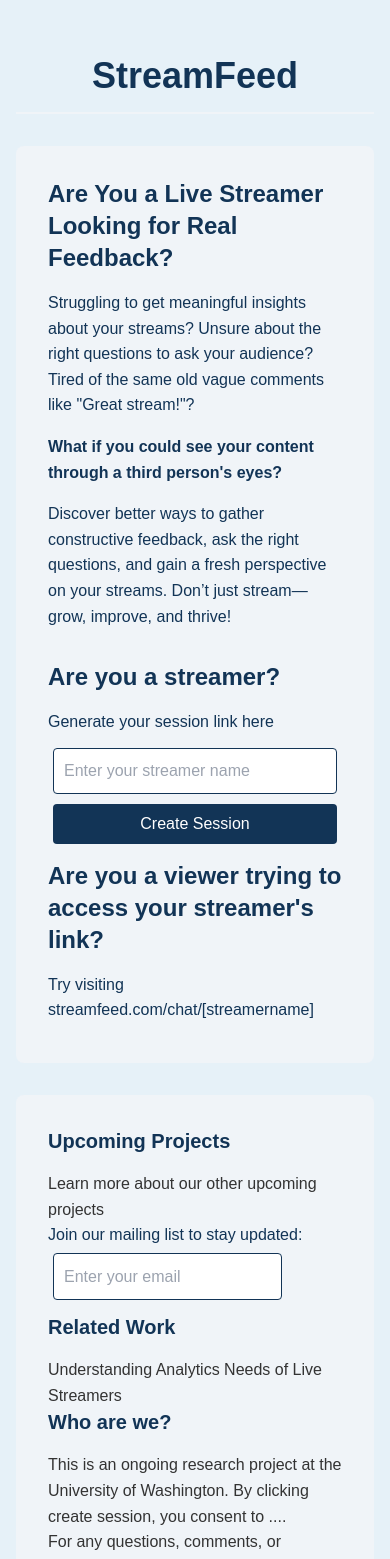
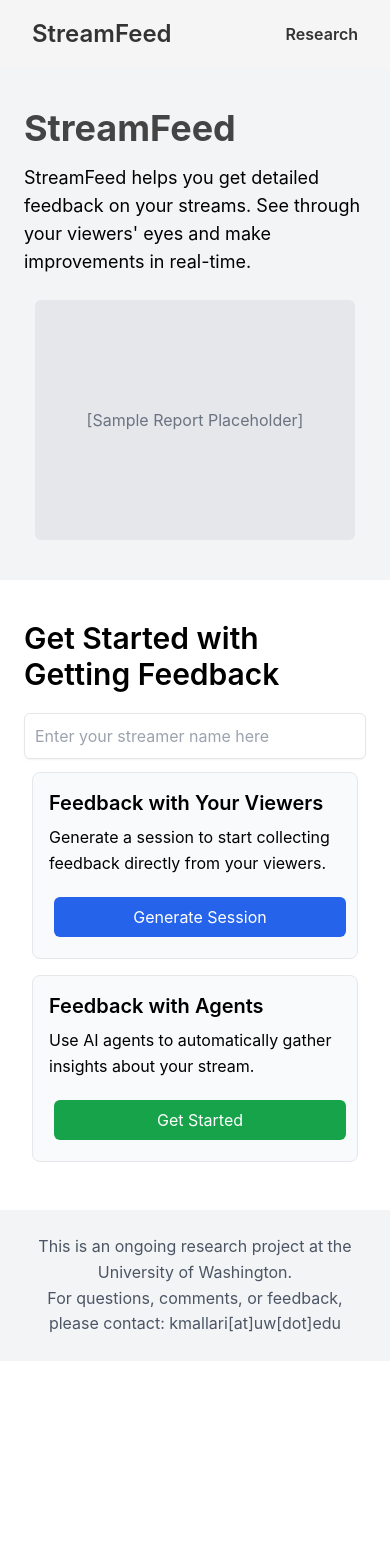
Before and after one commit to kerixyz/streamfeed, a React (Create React App) app in the folder frontend/: page / in a window 390 px wide. Shown: the top 1559 px of the page. After the commit the page ends 1361 px from the top, so only its background shows below. Built offline with nearby package versions, Linux system fonts and the light colour scheme; no server answers.

Commit message:
updated ui with simpler design

```diff
--- a/frontend/src/App.css
+++ b/frontend/src/App.css
@@ -4,13 +4,55 @@
 
 /* Global styles for your React app */
 
+/* Add this to your App.css file */
+
+/* General styling for the body with Inter font */
 body {
-  margin: 0;
-  padding: 0;
-  font-family: 'Arial', sans-serif;
-  background-color: #f0f2f5;
-  color: #333;
+    font-family: 'Inter', sans-serif;
+    margin: 0;
+    padding: 0;
+    box-sizing: border-box;
 }
+
+
+/* Navbar container */
+.navbar {
+    display: flex;
+    justify-content: space-between;
+    align-items: center;
+    padding: 1rem 2rem;
+    background-color: #f5f5f5;
+    box-shadow: 0 2px 4px rgba(0, 0, 0, 0.1);
+}
+
+/* Navbar logo */
+.navbar-logo {
+    font-size: 1.5rem;
+    font-weight: 600;
+    color: #333;
+}
+
+/* Navbar links */
+.navbar-links {
+    list-style-type: none;
+    display: flex;
+    gap: 1.5rem;
+    margin: 0;
+    padding: 0;
+}
+
+/* Navbar link items */
+.navbar-links a {
+    text-decoration: none;
+    color: #333;
+    font-weight: 600;
+    transition: color 0.2s;
+}
+
+.navbar-links a:hover {
+    color: #555;
+}
+
 
 h1 {
   color: #444;
@@ -64,3 +106,39 @@
   border-radius: 5px;
   display: inline-block;
 }
+
+/* Ensure tables fit within mobile screens */
+table {
+    width: 100%;
+    border-collapse: collapse;
+  }
+
+  th, td {
+    padding: 0.5rem;
+    text-align: left;
+    white-space: nowrap;
+  }
+
+  thead {
+    position: sticky;
+    top: 0;
+    z-index: 1;
+  }
+
+  tbody {
+    overflow-y: auto;
+  }
+
+  /* Add horizontal scrolling on small screens */
+  .table-container {
+    overflow-x: auto;
+    -webkit-overflow-scrolling: touch;
+  }
+
+  /* Set a maximum width for table cells to prevent overflow */
+  td {
+    max-width: 150px;
+    overflow: hidden;
+    text-overflow: ellipsis;
+    white-space: nowrap;
+  }
--- a/frontend/src/App.js
+++ b/frontend/src/App.js
@@ -2,6 +2,7 @@
 import { BrowserRouter as Router, Route, Routes } from 'react-router-dom';
 import Home from './pages/Home';
 import Chat from './pages/Chat';
+import Navbar from './components/NavBar';
 
 import './App.css'
 // import Feedback from './pages/Feedback';
@@ -10,6 +11,9 @@
   console.log('REACT_APP_API_BASE_URL at build:', process.env.REACT_APP_API_BASE_URL);
 
   return (
+    <div>
+    <Navbar />
+
     <Router>
       <Routes>
         <Route path="/" element={<Home />} />
@@ -17,6 +21,7 @@
         {/* <Route path="/feedback" element={<Feedback />} /> */}
       </Routes>
     </Router>
+    </div>
   );
 }
 
--- a/frontend/src/components/DashboardView.js
+++ b/frontend/src/components/DashboardView.js
@@ -37,68 +37,40 @@
   };
 
   return (
-    <div className="w-full max-w-2xl">
-      <h2 className="text-2xl font-semibold text-deepNavy mb-4">Streamer Dashboard</h2>
-
-      {/* User Versions Table
-      <div className="mb-6">
-        <h3 className="text-xl font-semibold text-deepNavy mb-4">User Versions</h3>
-        {userVersions.length > 0 ? (
-          <table className="w-full bg-white shadow-md rounded-lg">
-            <thead>
-              <tr className="bg-primaryYellow text-deepNavy">
-                <th className="px-4 py-2">User ID</th>
-                <th className="px-4 py-2">Version</th>
-                <th className="px-4 py-2">Streamer Name</th>
-              </tr>
-            </thead>
-            <tbody>
-              {userVersions.map((version) => (
-                <tr key={version.user_id} className="border-t">
-                  <td className="px-4 py-2">{version.user_id}</td>
-                  <td className="px-4 py-2">{version.version}</td>
-                  <td className="px-4 py-2">{version.streamer_name}</td>
-                </tr>
-              ))}
-            </tbody>
-          </table>
-        ) : (
-          <p className="text-deepNavy">No user versions found.</p>
-        )}
-      </div> */}
+    <div className="min-h-screen flex flex-col items-center py-10 px-4 md:px-6 bg-white">
+      <h2 className="text-3xl font-semibold mb-6">Streamer Dashboard</h2>
 
       {/* Chat Messages Table */}
-      <div>
-        <h3 className="text-xl font-semibold text-deepNavy mb-4">Chat Messages</h3>
+      <div className="w-full max-w-4xl">
+        <h3 className="text-2xl font-semibold mb-4">Chat Messages</h3>
+        <div className="table-container max-h-64 overflow-x-auto">
           {chatMessages.length > 0 ? (
-          <table className="w-full bg-white shadow-md rounded-lg">
+            <table className="w-full border-collapse bg-gray-100">
               <thead>
-              <tr className="bg-primaryYellow text-deepNavy">
+                <tr className="bg-blue-600 text-white">
                   <th className="px-4 py-2">User ID</th>
                   <th className="px-4 py-2">Message</th>
                   <th className="px-4 py-2">Role</th>
-                <th className="px-4 py-2">Category</th>
-                <th className="px-4 py-2">Streamer Name</th>
                 </tr>
               </thead>
               <tbody>
                 {chatMessages.map((message, index) => (
                   <tr key={index} className="border-t">
                     <td className="px-4 py-2">{message.user_id}</td>
-                  <td className="px-4 py-2">{message.message}</td>
+                    <td className="px-4 py-2 break-words">{message.message}</td>
                     <td className="px-4 py-2">{message.role}</td>
-                  <td className="px-4 py-2">{message.category}</td>
-                  <td className="px-4 py-2">{message.streamer_name}</td>
                   </tr>
                 ))}
               </tbody>
             </table>
           ) : (
-          <p className="text-deepNavy">No chat messages found.</p>
+            <p className="text-gray-500">No chat messages found.</p>
           )}
         </div>
       </div>
+    </div>
   );
+
 };
 
 export default DashboardView;
--- /dev/null
+++ b/frontend/src/components/NavBar.js
@@ -0,0 +1,18 @@
+import React from 'react';
+import '../App.css';
+
+const Navbar = () => {
+  return (
+    <nav className="navbar">
+      <div className="navbar-logo"><a href="/">StreamFeed</a></div>
+      <ul className="navbar-links">
+        {/* <li><a href="/">Home</a></li> */}
+        {/* <li><a href="/chat">Chat</a></li>
+        <li><a href="/dashboard">Dashboard</a></li> */}
+        <li><a href="/research">Research</a></li>
+      </ul>
+    </nav>
+  );
+};
+
+export default Navbar;
--- a/frontend/src/pages/Home.js
+++ b/frontend/src/pages/Home.js
@@ -35,122 +35,78 @@
   };
 
   return (
-    <div className="min-h-screen bg-lightBlue flex flex-col items-center py-10 px-4">
-      {/* Header Section */}
-      <header className="w-full max-w-4xl mb-8">
-        <h1 className="text-center text-4xl font-bold text-deepNavy py-4 border-b-2 border-softGray">
-          StreamFeed
-        </h1>
-      </header>
+    <div className="min-h-screen flex flex-col">
 
-      {/* Main Section */}
-      <section className="w-full max-w-4xl bg-softGray rounded-lg p-8 mb-8">
-        <div className="grid grid-cols-1 md:grid-cols-2 gap-8">
-          {/* Left Column */}
-          <div>
-          <h2 className="text-2xl font-bold text-deepNavy mb-4">
-            Are You a Live Streamer Looking for Real Feedback?
-          </h2>
-          <p className="text-deepNavy mb-4">
-            Struggling to get meaningful insights about your streams? Unsure about the right questions to ask your audience? Tired of the same old vague comments like "Great stream!"?
+      {/* First Section */}
+      <section className="flex flex-col md:flex-row items-center justify-between py-10 px-6 bg-gray-100">
+        {/* Left Side */}
+        <div className="md:w-1/2 mb-6 md:mb-0 md:pl-8 max-w-lg">
+          <h1 className="text-4xl font-bold mb-4">StreamFeed</h1>
+          <p className="text-lg">
+            StreamFeed helps you get detailed feedback on your streams. See through your viewers' eyes and make improvements in real-time.
           </p>
-          <p className="text-deepNavy mb-4 font-semibold">
-            What if you could see your content through a third person's eyes?
-          </p>
-          <p className="text-deepNavy">
-            Discover better ways to gather constructive feedback, ask the right questions, and gain a fresh perspective on your streams. Don’t just stream—grow, improve, and thrive!
-          </p>
+        </div>
+
+        {/* Right Side: Placeholder for sample report */}
+        <div className="md:w-1/2 flex justify-center">
+          <div className="w-80 h-60 bg-gray-200 flex items-center justify-center rounded-md">
+            <span className="text-gray-500">[Sample Report Placeholder]</span>
           </div>
+        </div>
+      </section>
 
-          {/* Right Column */}
-          <div className="flex flex-col">
-          <h2 className="text-2xl font-bold text-deepNavy mb-4">
-              Are you a streamer?
-            </h2>
-            <p className="text-deepNavy mb-2">
-              Generate your session link here
-            </p>
-            <input
-              type="text"
-              value={streamerName}
-              onChange={(e) => setStreamerName(e.target.value)}
-              placeholder="Enter your streamer name"
-              className="mb-4 p-2 border border-deepNavy rounded"
-            />
+      {/* Second Section */}
+      <section className="flex flex-col items-center py-10 px-6 bg-white">
+        <h2 className="text-3xl font-semibold mb-4">Get Started with Getting Feedback</h2>
+        <input
+          type="text"
+          value={streamerName}
+          onChange={(e) => setStreamerName(e.target.value)}
+          placeholder="Enter your streamer name here"
+          className="mb-6 p-3 w-full max-w-md border rounded-md shadow-sm focus:outline-none"
+        />
+
+        <div className="flex flex-col md:flex-row w-full max-w-4xl">
+          {/* Left Side: Feedback with Viewers */}
+          <div className="flex-1 p-4 border rounded-lg m-2 bg-gray-50 md:pl-8">
+            <h3 className="text-xl font-semibold mb-2">Feedback with Your Viewers</h3>
+            <p className="mb-4">Generate a session to start collecting feedback directly from your viewers.</p>
             <button
-              className="bg-deepNavy text-white py-2 rounded hover:bg-primaryYellow transition mb-4"
               onClick={createSession}
+              className="w-full bg-blue-600 text-white py-2 rounded-md hover:bg-blue-500 transition"
             >
-              Create Session
+              Generate Session
             </button>
-
             {sessionLink && (
-              <div className="mt-3">
-                <p className="text-deepNavy">
-                  Your session has been created! Here is your dashboard link:
-                </p>
-                <a
-                  href={sessionLink}
-                  target="_blank"
-                  rel="noopener noreferrer"
-                  className="text-primaryYellow underline"
-                >
+              <div className="mt-3 text-blue-600">
+                <p>Your session has been created:</p>
+                <a href={sessionLink} target="_blank" rel="noopener noreferrer" className="underline">
                   {sessionLink}
                 </a>
               </div>
             )}
             {error && <p className="text-red-500 mt-3">{error}</p>}
+          </div>
 
-            <h2 className="text-2xl font-bold text-deepNavy mb-4">
-              Are you a viewer trying to access your streamer's link?
-            </h2>
-            <p className="text-deepNavy mb-2">
-              Try visiting streamfeed.com/chat/[streamername]
-            </p>
+          {/* Right Side: Feedback with Agents */}
+          <div className="flex-1 p-4 border rounded-lg m-2 bg-gray-50">
+            <h3 className="text-xl font-semibold mb-2">Feedback with Agents</h3>
+            <p className="mb-4">Use AI agents to automatically gather insights about your stream.</p>
+            <button
+              className="w-full bg-green-600 text-white py-2 rounded-md hover:bg-green-500 transition"
+              onClick={() => alert('Coming Soon!')}
+            >
+              Get Started
+            </button>
           </div>
         </div>
       </section>
 
-      {/* Upcoming Projects Section */}
-      <section className="w-full max-w-4xl bg-softGray rounded-lg p-8 mb-8">
-        <h2 className="text-xl font-semibold mb-4 text-deepNavy">
-          Upcoming Projects
-        </h2>
-        <p>Learn more about our other upcoming projects</p>
-        {/* <ul className="list-disc ml-5 text-deepNavy mb-4">
-          <li>Learn more about other ongoing projects</li>
-        </ul> */}
-        <p className="text-deepNavy mb-2">
-          Join our mailing list to stay updated:
-
-        <input
-          type="text"
-          placeholder="Enter your email"
-          className="mb-4 p-2 border border-deepNavy rounded"
-        />
-        </p>
-
-        {/* Related Work Section */}
-        <h2 className="text-xl font-semibold mb-4 text-deepNavy">
-          Related Work
-        </h2>
-        <p><a href="https://dl.acm.org/doi/abs/10.1145/3411764.3445320">Understanding Analytics Needs of Live Streamers</a></p>
-
-        {/* About Section */}
-        <h2 className="text-xl font-semibold mb-4 text-deepNavy">Who are we?</h2>
-        <p>This is an ongoing research project at the University of Washington. By clicking create session, you consent to ....</p>
-        <p>For any questions, comments, or feedback, please direct them to kmallari[at]uw[dot]edu</p>
-        {/* <ul className="list-disc ml-5 text-deepNavy">
-          <li>PhD student at UW</li>
-        </ul> */}
-      </section>
-
-      {/* <section className="w-full max-w-4xl bg-softGray rounded-lg p-8 mb-8"> */}
-      {/* </section> */}
-
-      {/* <section className="w-full max-w-4xl bg-softGray rounded-lg p-8"> */}
-      {/* </section> */}
-
+      {/* Footer Section */}
+      <footer className="py-6 px-6 bg-gray-100 text-center text-gray-600">
+        <p>This is an ongoing research project at the University of Washington.</p>
+        <p>For questions, comments, or feedback, please contact: kmallari[at]uw[dot]edu</p>
+      </footer>
     </div>
   );
 };
```
Also changed, not shown: frontend/src/pages/Chat.js (+27 -31 lines), 1 other file (tests, documents, lock files or other folders). Lines whose indentation alone changed are shown as unchanged.
